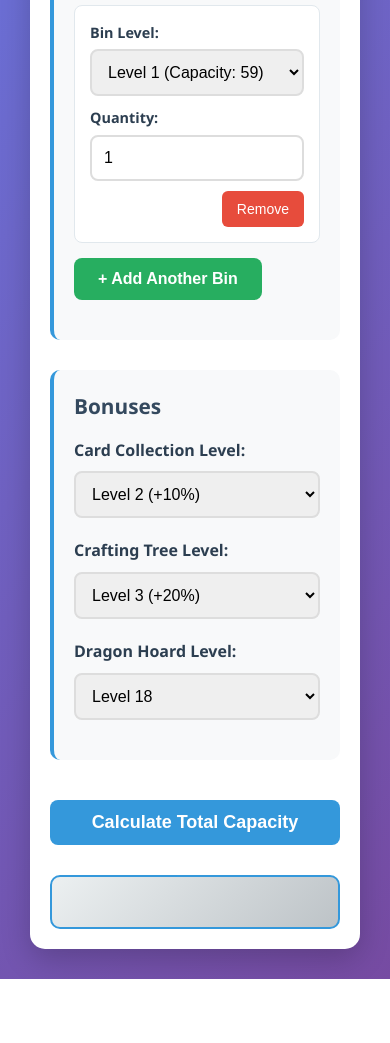
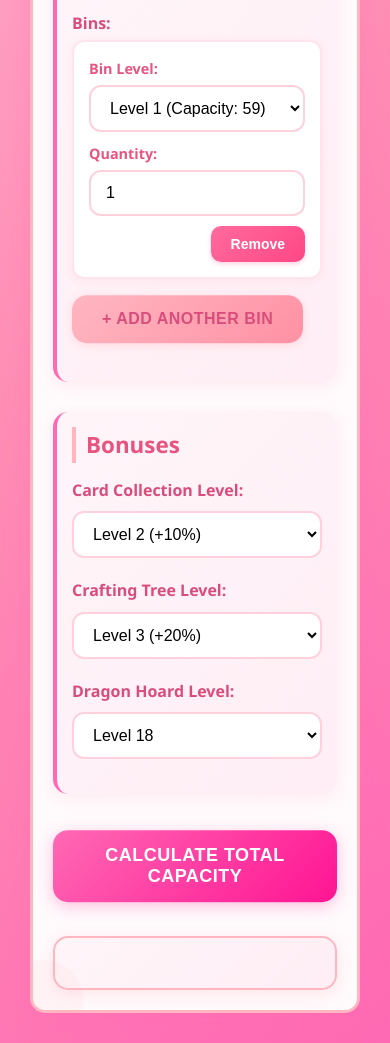
Before and after one commit to Yukii0212/Shop-Titans-Resource-Capacity-Calculator, a plain HTML site: page index.html in a window 390 px wide. Shown: the part 620-1663 px from the top of the page. Before the commit the page ends 1599 px from the top, so only its background shows below. Drawn offline with Linux system fonts and the light colour scheme.

Commit message:
pink theme

```diff
--- a/styles.css
+++ b/styles.css
@@ -5,10 +5,10 @@
 }
 
 body {
-    font-family: 'Segoe UI', Tahoma, Geneva, Verdana, sans-serif;
+    font-family: 'Comic Neue', 'Segoe UI', Tahoma, Geneva, Verdana, sans-serif;
     line-height: 1.6;
-    color: #333;
-    background: linear-gradient(135deg, #667eea 0%, #764ba2 100%);
+    color: #5a4a6a;
+    background: linear-gradient(135deg, #ffb7d5 0%, #ff8eb4 50%, #ff69b4 100%);
     min-height: 100vh;
     padding: 20px;
 }
@@ -16,37 +16,76 @@ body {
 .container {
     max-width: 800px;
     margin: 0 auto;
-    background: white;
+    background: #fffafc;
     padding: 30px;
-    border-radius: 15px;
-    box-shadow: 0 10px 30px rgba(0,0,0,0.2);
+    border-radius: 20px;
+    box-shadow: 0 10px 30px rgba(255, 105, 180, 0.3);
+    border: 3px solid #ffb6c1;
+    position: relative;
+    overflow: hidden;
+}
+
+.container::before {
+    content: '';
+    position: absolute;
+    top: -50px;
+    right: -50px;
+    width: 100px;
+    height: 100px;
+    background: #ff69b4;
+    border-radius: 50%;
+    opacity: 0.1;
+}
+
+.container::after {
+    content: '';
+    position: absolute;
+    bottom: -30px;
+    left: -30px;
+    width: 80px;
+    height: 80px;
+    background: #ffb6c1;
+    border-radius: 50%;
+    opacity: 0.1;
 }
 
 header {
     text-align: center;
     margin-bottom: 30px;
     padding-bottom: 20px;
-    border-bottom: 2px solid #eee;
+    border-bottom: 2px solid #ffe4ec;
+    position: relative;
 }
 
 h1 {
-    color: #2c3e50;
-    font-size: 2.2em;
+    color: #d94d7c;
+    font-size: 2.5em;
     margin-bottom: 10px;
+    text-shadow: 2px 2px 0px #ffd6e6;
+    font-weight: 700;
 }
 
 h2 {
-    color: #34495e;
+    color: #e75480;
     margin-bottom: 15px;
-    font-size: 1.3em;
+    font-size: 1.4em;
+    border-left: 4px solid #ffb6c1;
+    padding-left: 10px;
+    font-weight: 600;
 }
 
 .form-section {
     margin-bottom: 30px;
     padding: 20px;
-    background: #f8f9fa;
-    border-radius: 10px;
-    border-left: 4px solid #3498db;
+    background: linear-gradient(135deg, #fff5f9 0%, #ffeef5 100%);
+    border-radius: 15px;
+    border-left: 4px solid #ff69b4;
+    box-shadow: 0 4px 15px rgba(255, 182, 193, 0.2);
+    transition: transform 0.3s ease;
+}
+
+.form-section:hover {
+    transform: translateY(-2px);
 }
 
 .form-group {
@@ -57,22 +96,26 @@ label {
     display: block;
     margin-bottom: 8px;
     font-weight: 600;
-    color: #2c3e50;
+    color: #d94d7c;
+    font-size: 1em;
 }
 
 select, input[type="number"] {
     width: 100%;
-    padding: 12px;
-    border: 2px solid #ddd;
-    border-radius: 8px;
+    padding: 12px 15px;
+    border: 2px solid #ffd1dc;
+    border-radius: 12px;
     font-size: 16px;
-    transition: border-color 0.3s ease;
+    transition: all 0.3s ease;
+    background: #fff;
+    font-family: 'Comic Neue', sans-serif;
 }
 
 select:focus, input[type="number"]:focus {
     outline: none;
-    border-color: #3498db;
-    box-shadow: 0 0 0 3px rgba(52, 152, 219, 0.1);
+    border-color: #ff69b4;
+    box-shadow: 0 0 0 3px rgba(255, 105, 180, 0.1);
+    background: #fffafc;
 }
 
 .bin-container {
@@ -82,9 +125,16 @@ select:focus, input[type="number"]:focus {
 .bin-row {
     margin-bottom: 15px;
     padding: 15px;
-    background: white;
-    border-radius: 8px;
-    border: 1px solid #e1e8ed;
+    background: #fff;
+    border-radius: 12px;
+    border: 2px solid #ffe4ec;
+    box-shadow: 0 2px 8px rgba(255, 182, 193, 0.2);
+    transition: all 0.3s ease;
+}
+
+.bin-row:hover {
+    border-color: #ffb6c1;
+    box-shadow: 0 4px 12px rgba(255, 182, 193, 0.3);
 }
 
 .bin-controls {
@@ -101,7 +151,7 @@ select:focus, input[type="number"]:focus {
     display: block;
     margin-bottom: 5px;
     font-weight: 600;
-    color: #2c3e50;
+    color: #e75480;
     font-size: 0.9em;
 }
 
@@ -110,111 +160,146 @@ select:focus, input[type="number"]:focus {
     margin-bottom: 0;
 }
 
-.bin-row select, .bin-row input {
-    flex: 1;
-}
-
 .remove-bin {
-    background: #e74c3c;
+    background: linear-gradient(135deg, #ff6b9d 0%, #ff4785 100%);
     color: white;
     border: none;
-    padding: 10px 15px;
-    border-radius: 6px;
+    padding: 10px 20px;
+    border-radius: 10px;
     cursor: pointer;
     font-size: 14px;
-    transition: background 0.3s ease;
+    transition: all 0.3s ease;
     height: fit-content;
     margin-bottom: 0;
+    font-weight: 600;
+    box-shadow: 0 2px 5px rgba(255, 107, 157, 0.3);
 }
 
 .remove-bin:hover {
-    background: #c0392b;
+    background: linear-gradient(135deg, #ff4785 0%, #ff2d6f 100%);
+    transform: translateY(-1px);
+    box-shadow: 0 4px 8px rgba(255, 107, 157, 0.4);
 }
 
 .btn-primary, .btn-secondary {
     border: none;
-    padding: 12px 24px;
-    border-radius: 8px;
+    padding: 15px 30px;
+    border-radius: 15px;
     cursor: pointer;
     font-size: 16px;
-    font-weight: 600;
+    font-weight: 700;
     transition: all 0.3s ease;
     text-align: center;
+    font-family: 'Comic Neue', sans-serif;
+    text-transform: uppercase;
+    letter-spacing: 0.5px;
 }
 
 .btn-primary {
-    background: #3498db;
+    background: linear-gradient(135deg, #ff69b4 0%, #ff1493 100%);
     color: white;
     width: 100%;
     font-size: 18px;
     margin-top: 10px;
+    box-shadow: 0 4px 15px rgba(255, 105, 180, 0.4);
 }
 
 .btn-primary:hover {
-    background: #2980b9;
-    transform: translateY(-2px);
-    box-shadow: 0 5px 15px rgba(52, 152, 219, 0.3);
+    background: linear-gradient(135deg, #ff1493 0%, #db0a7c 100%);
+    transform: translateY(-3px);
+    box-shadow: 0 6px 20px rgba(255, 105, 180, 0.6);
 }
 
 .btn-secondary {
-    background: #27ae60;
-    color: white;
+    background: linear-gradient(135deg, #ffb6c1 0%, #ff91a4 100%);
+    color: #d94d7c;
+    box-shadow: 0 2px 8px rgba(255, 182, 193, 0.4);
 }
 
 .btn-secondary:hover {
-    background: #219a52;
-    transform: translateY(-1px);
+    background: linear-gradient(135deg, #ff91a4 0%, #ff7a95 100%);
+    transform: translateY(-2px);
+    box-shadow: 0 4px 12px rgba(255, 182, 193, 0.6);
 }
 
 .result {
     margin-top: 30px;
     padding: 25px;
-    background: linear-gradient(135deg, #ecf0f1, #bdc3c7);
-    border-radius: 10px;
+    background: linear-gradient(135deg, #fff5f9 0%, #ffeef5 100%);
+    border-radius: 15px;
     text-align: center;
-    border: 2px solid #3498db;
+    border: 2px solid #ffb6c1;
+    box-shadow: 0 4px 15px rgba(255, 182, 193, 0.3);
 }
 
 .result h3 {
-    color: #2c3e50;
-    font-size: 1.8em;
+    color: #d94d7c;
+    font-size: 2em;
     margin-bottom: 15px;
+    text-shadow: 1px 1px 0px #ffd6e6;
 }
 
 .breakdown {
     margin-top: 20px;
     text-align: left;
     background: white;
-    padding: 15px;
-    border-radius: 8px;
-    box-shadow: 0 2px 10px rgba(0,0,0,0.1);
+    padding: 20px;
+    border-radius: 12px;
+    box-shadow: 0 2px 10px rgba(255, 182, 193, 0.2);
+    border: 1px solid #ffe4ec;
 }
 
 .breakdown p {
     margin-bottom: 8px;
-    padding: 8px;
-    background: #f8f9fa;
-    border-radius: 4px;
-    border-left: 3px solid #3498db;
+    padding: 10px;
+    background: #fffafc;
+    border-radius: 8px;
+    border-left: 3px solid #ff69b4;
+    font-weight: 500;
+}
+
+.warning {
+    background: #fff0f5 !important;
+    border-left: 3px solid #ff91a4 !important;
+    color: #d94d7c !important;
+    padding: 12px !important;
+    border-radius: 8px;
+    margin: 10px 0;
+    font-weight: 600;
 }
 
 .formula-note {
     margin-top: 15px;
-    padding: 10px;
-    background: #e8f4fc;
-    border-radius: 6px;
-    border-left: 4px solid #3498db;
+    padding: 15px;
+    background: #fff0f5;
+    border-radius: 10px;
+    border-left: 4px solid #ffb6c1;
     font-size: 0.9em;
-    color: #2c3e50;
+    color: #d94d7c;
+    text-align: left;
 }
 
-.warning {
-    background: #fff3cd !important;
-    border-left: 3px solid #ffc107 !important;
-    color: #856404 !important;
-    padding: 10px !important;
-    border-radius: 4px;
-    margin: 10px 0;
+.formula-note strong {
+    color: #e75480;
+}
+
+/* Custom scrollbar for webkit browsers */
+::-webkit-scrollbar {
+    width: 8px;
+}
+
+::-webkit-scrollbar-track {
+    background: #ffeef5;
+    border-radius: 10px;
+}
+
+::-webkit-scrollbar-thumb {
+    background: #ffb6c1;
+    border-radius: 10px;
+}
+
+::-webkit-scrollbar-thumb:hover {
+    background: #ff91a4;
 }
 
 /* Responsive design */
@@ -222,14 +307,7 @@ select:focus, input[type="number"]:focus {
     .container {
         padding: 20px;
         margin: 10px;
-    }
-
-    .bin-row {
-        flex-direction: column;
-    }
-
-    h1 {
-        font-size: 1.8em;
+        border-radius: 15px;
     }
 
     .bin-controls {
@@ -246,4 +324,27 @@ select:focus, input[type="number"]:focus {
         align-self: flex-end;
         width: auto;
     }
+
+    h1 {
+        font-size: 2em;
+    }
+
+    .form-section {
+        padding: 15px;
+    }
 }
+
+/* Add some cute decorative elements */
+@keyframes float {
+    0%, 100% { transform: translateY(0px); }
+    50% { transform: translateY(-5px); }
+}
+
+.btn-primary, .btn-secondary {
+    animation: float 3s ease-in-out infinite;
+}
+
+.bin-row {
+    animation: float 2s ease-in-out infinite;
+    animation-delay: calc(var(--row-index, 0) * 0.1s);
+}
```
